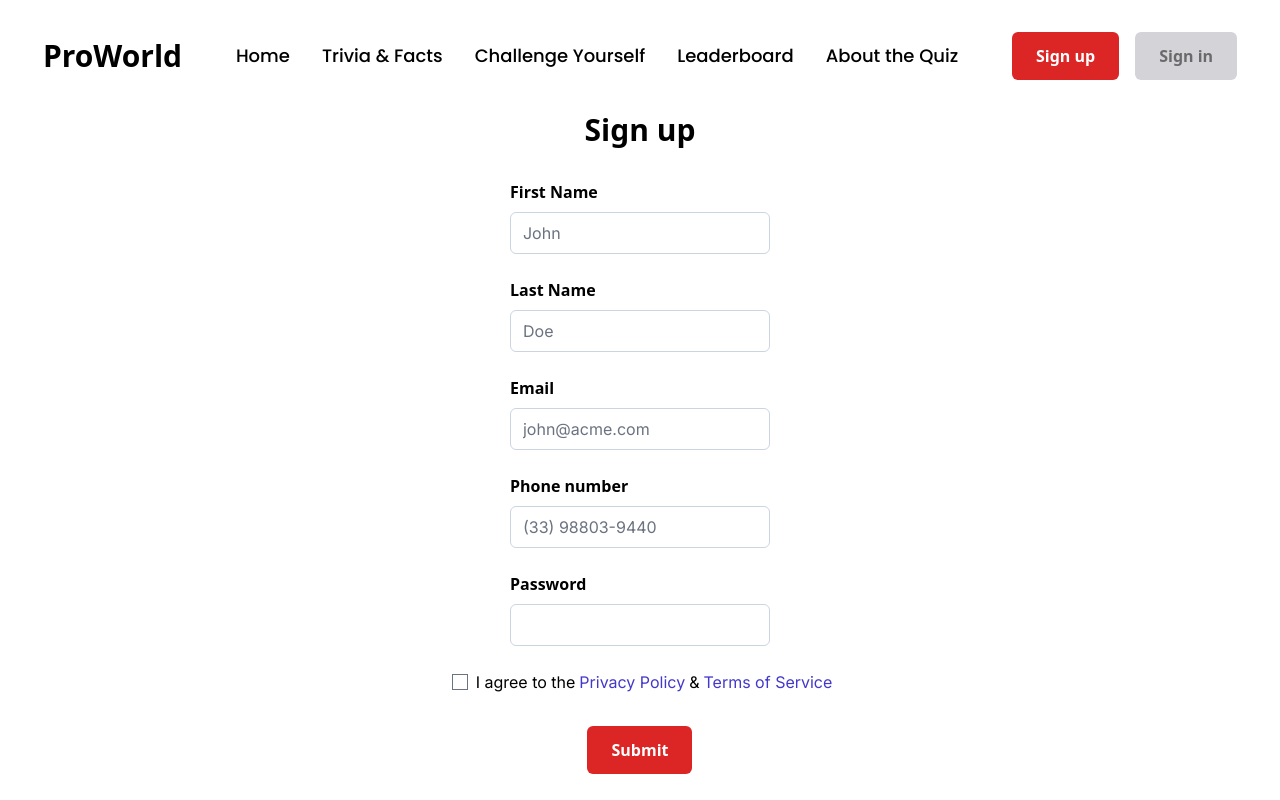
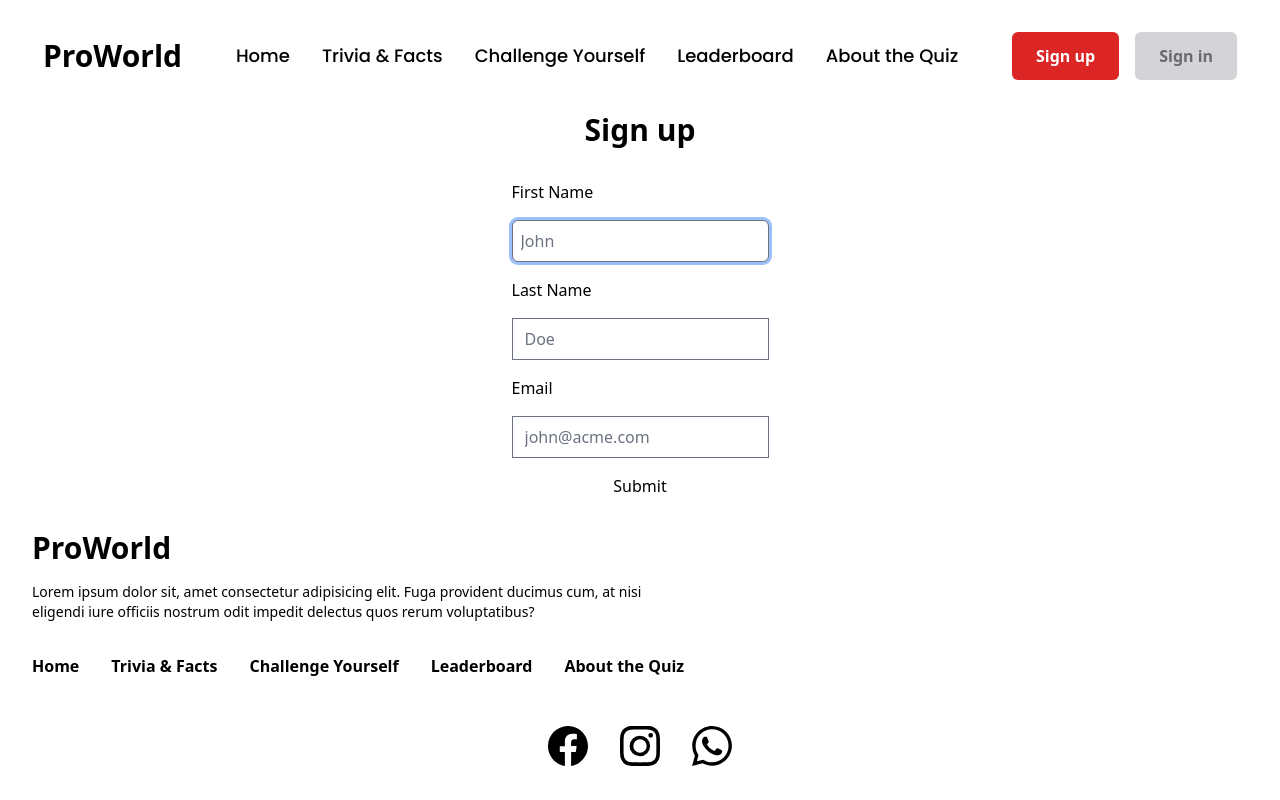
Before and after one commit to thiagond-code/trivia-project, a Next.js app in the folder trivia-project/: page /signup in a window 1280 px wide. Shown: the top 800 px of the page. Built offline with nearby package versions, Linux system fonts and the light colour scheme.

Commit message:
Revert "style: Basic navbar UI"
This reverts commit 9304d0c83b8ffa71c5056a0da19f0593212b535c.

```diff
--- a/trivia-project/src/components/Form.tsx
+++ b/trivia-project/src/components/Form.tsx
@@ -1,7 +1,4 @@
-import { useState } from 'react'
-import Link from 'next/link'
-import { Form as FormikForm, Field, Formik, useFormik } from 'formik'
-import { inter } from '@/pages/index'
+import { Form as FormikForm, Field, Formik, useFormik } from "formik"
 
 type Field = {
     label: string,
@@ -22,28 +19,18 @@ const listFields = [
 
 
 export default function Form() {
-
-    const [checked, setChecked] = useState(false)
-
-    const ariaChecked = ()  => {
-        setChecked(prevState => !prevState)
-    }
-
     return (
-        <main className='flex flex-col items-center gap-8'>
-            <h1 className='text-3xl font-bold'>Sign up</h1>
+        <main className="flex flex-col items-center gap-8">
+            <h1 className="text-3xl font-bold">Sign up</h1>
             <Formik
                 initialValues= {
                     {
-                        firstName: '',
-                        lastName: '',
+                        name: '',
                         email: '',
                         phone_number: '',
-                        password: '',
-                        agree_terms: false
+                        password: ''
                     }
                 }
-
                 onSubmit={(values, actions) => {
                     setTimeout(() => {
                         alert(JSON.stringify(values, null, 2))
@@ -51,64 +38,31 @@ export default function Form() {
                     }, 1000)
                 }}
             >
-                <FormikForm role='form'>
-                    <fieldset className='m-auto flex flex-col gap-2 w-1/2'>
-                        <div className='flex flex-col gap-2'>
-                            <label className="font-semibold" htmlFor='firstName'>First Name</label>
+            <FormikForm className="flex flex-col gap-4">
+                <label htmlFor="firstName">First Name</label>
                 <Field
-                                id='firstName'
-                                className={`form-input ${inter.className} border-slate-300  rounded-md mb-4`}
-                                name='firstName'
-                                placeholder='John'
-                                type='text'
+                    id="firstName"
+                    className="p-2 rounded-md border-b ring focus:ring-cyan-400 focus:border-blue-600"
+                    name="firstName"
+                    placeholder="John"
                 />
-                        </div>
-                        <div className='flex flex-col gap-2'>
-                            <label className="font-semibold" htmlFor='lastName'>Last Name</label>
+
+                <label htmlFor="lastName">Last Name</label>
                 <Field
-                                id='lastName'
-                                className={`form-input ${inter.className} border-slate-300  rounded-md mb-4`}
-                                name='lastName'
-                                placeholder='Doe'
-                                type='text'
+                    id="lastName"
+                    name="lastName"
+                    placeholder="Doe"
                 />
-                        </div>
-                        <div className='flex flex-col gap-2'>
-                            <label className="font-semibold" htmlFor='email'>Email</label>
+
+                <label htmlFor="email">Email</label>
                 <Field
-                                id='email'
-                                className={`form-input ${inter.className} border-slate-300  rounded-md mb-4`}
-                                name='email'
-                                placeholder='john@acme.com'
-                                type='email'
+                    id="email"
+                    name="email"
+                    placeholder="john@acme.com"
+                    type="email"
                 />
-                        </div>
-                        <div className='flex flex-col gap-2'>
-                            <label className="font-semibold" htmlFor='phone_number'>Phone number</label>
-                            <Field
-                                id='phone_number'
-                                className={`form-input ${inter.className} border-slate-300 rounded-md mb-4`}
-                                name='phone_number'
-                                placeholder='(33) 98803-9440'
-                                type='tel'
-                            />
-                        </div>
-                        <div className='flex flex-col gap-2'>
-                            <label className="font-semibold" htmlFor='password'>Password</label>
-                            <Field
-                                id='password'
-                                className={`form-input ${inter.className} border-slate-300  rounded-md mb-6`}
-                                name='password'
-                                type='password'
-                            />
-                        </div>
-                    </fieldset>
-                    <div className='m-auto flex flex-col gap-8'>
-                        <label className={`${inter.className} flex items-center gap-2`} htmlFor='agree_terms'>
-                            <Field type='checkbox' id='agree_terms' name='agree_terms' onClick={ariaChecked} role='checkbox' aria-checked={checked} />
-                            I agree to the <Link href='/' className='-mx-1 text-indigo-700 hover:text-indigo-800 delay-50 duration-300 ease-in-out'>Privacy Policy</Link> & <Link href='/' className='-mx-1 text-indigo-700 hover:text-indigo-800 delay-50 duration-300 ease-in-out'>Terms of Service</Link>
-                        </label>
-                        <button className='block m-auto px-6 py-3 rounded-md bg-red-600 text-white font-semibold hover:bg-red-700 delay-100 duration-300 ease-in-out' type='submit' aria-label="submit-button" role="button">Submit</button>
+                <div className="flex justify-center">
+                    <button type="submit">Submit</button>
                 </div>
             </FormikForm>
         </Formik>
--- a/trivia-project/src/components/Navbar.tsx
+++ b/trivia-project/src/components/Navbar.tsx
@@ -44,7 +44,7 @@ export const poppins = Poppins({weight: "500", subsets: ['latin']})
 
 export default function Navbar() {
     return (
-        <header className='container mx-auto' role='navigation'>
+        <header className='container mx-auto'>
             <div className='flex justify-between items-center m-8 overflow-hidden gap-8 xl:justify-around'>
                 <Link href='/'>
                     <h1 className='text-3xl font-bold hover:text-black/60 delay-100 duration-300 ease-in-out'>ProWorld</h1>
```
Also changed, not shown: trivia-project/.prettierrc.json (deleted). Lines whose indentation alone changed are shown as unchanged.
